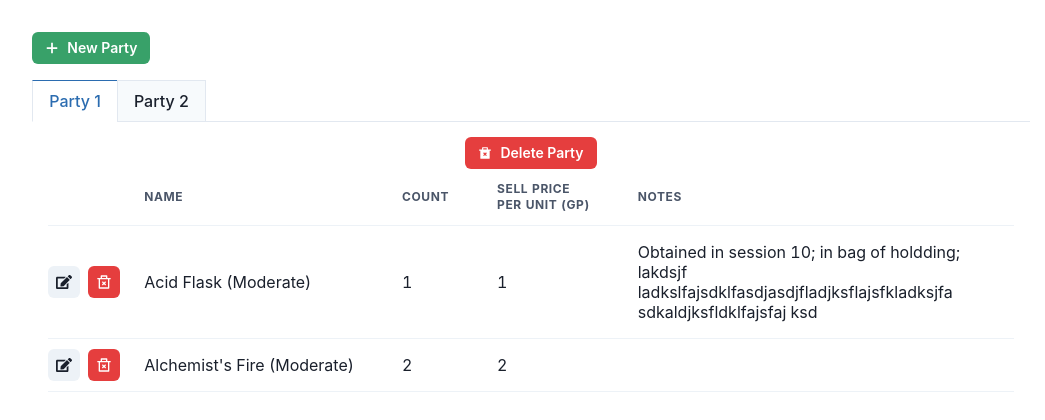
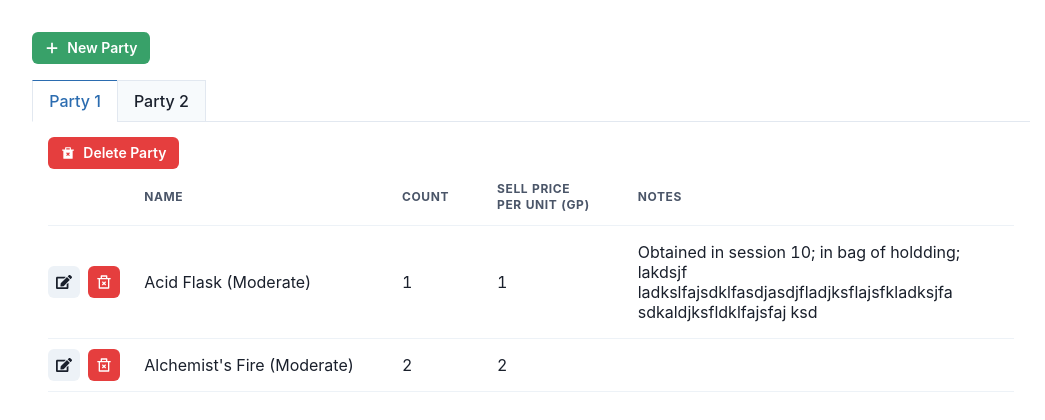
Before and after one commit to wendyle09/lydia, a React (Vite) app: page / in a window 1280 px wide. Shown: the top 420 px of the page, without its empty margins (109-1154 px from the left). Built offline with nearby package versions, Linux system fonts and the light colour scheme.

Commit message:
fix text align

```diff
--- a/src/components/party/PartyTabPanel.tsx
+++ b/src/components/party/PartyTabPanel.tsx
@@ -10,7 +10,7 @@ interface PartyTabPanelProps {
 export const PartyTabPanel = ({ party }: PartyTabPanelProps) => {
 	return (
 		<TabPanel>
-			<Box textAlign="none" w="100%">
+			<Box textAlign="left" w="100%">
 				<DeletePartyModal party={party} />
 			</Box>
 			<LootTable party={party} />
```
